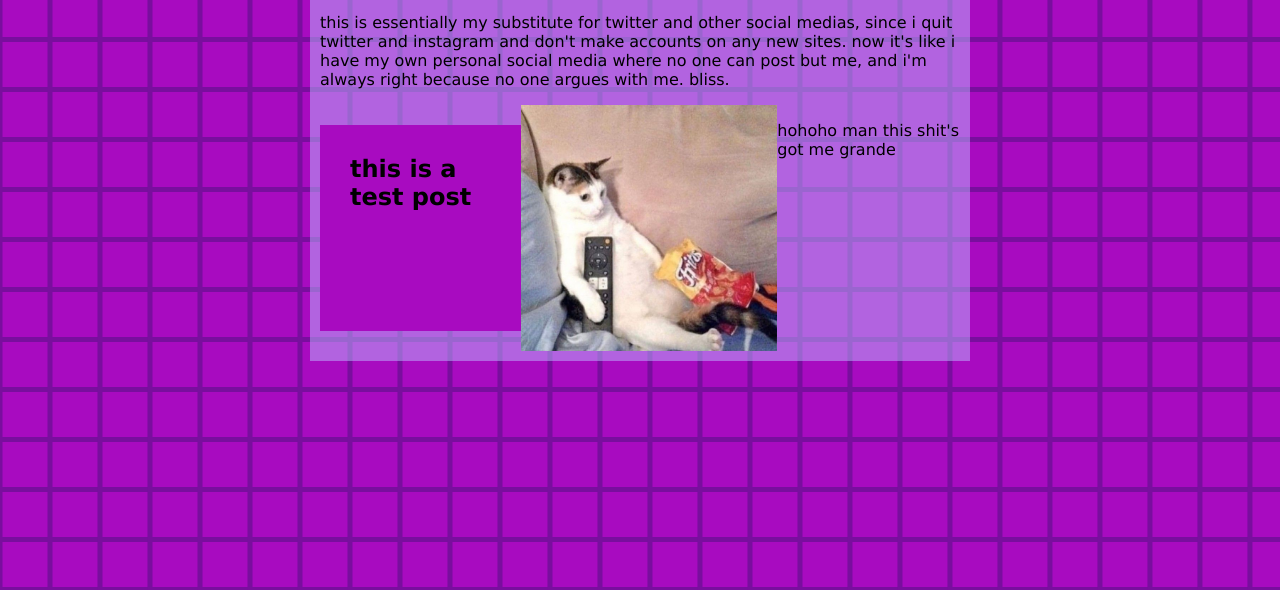
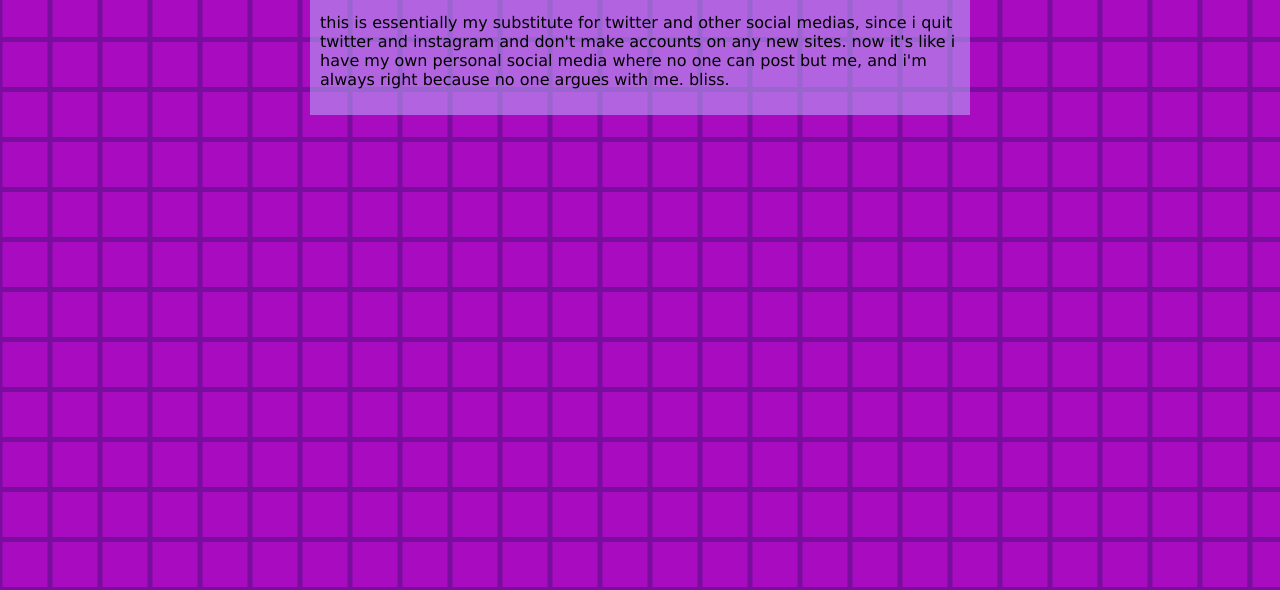
Before and after one commit to seboka/seboka.github.io, a plain HTML site: page index.html in a window 1280 px wide. Shown: the part 210-800 px from the top of the page. Drawn offline with nearby package versions, Linux system fonts and the light colour scheme.

Commit message:
Update index.html

```diff
--- a/index.html
+++ b/index.html
@@ -32,13 +32,13 @@
 
                 <p data-translate="p2"></p>
 
-                <div class="examplepost">
+                <!--div class="examplepost">
                     <h2 id="posttitle">this is a test post</h2>
 
                     <img id=postimage src="/image.jpg">
 
                     <p id="postbody1">hohoho man this shit's got me grande</p>
-                </div>
+                </div-->
             </div>
         </div>
     <script src="/funnypattern.js"></script>
```
